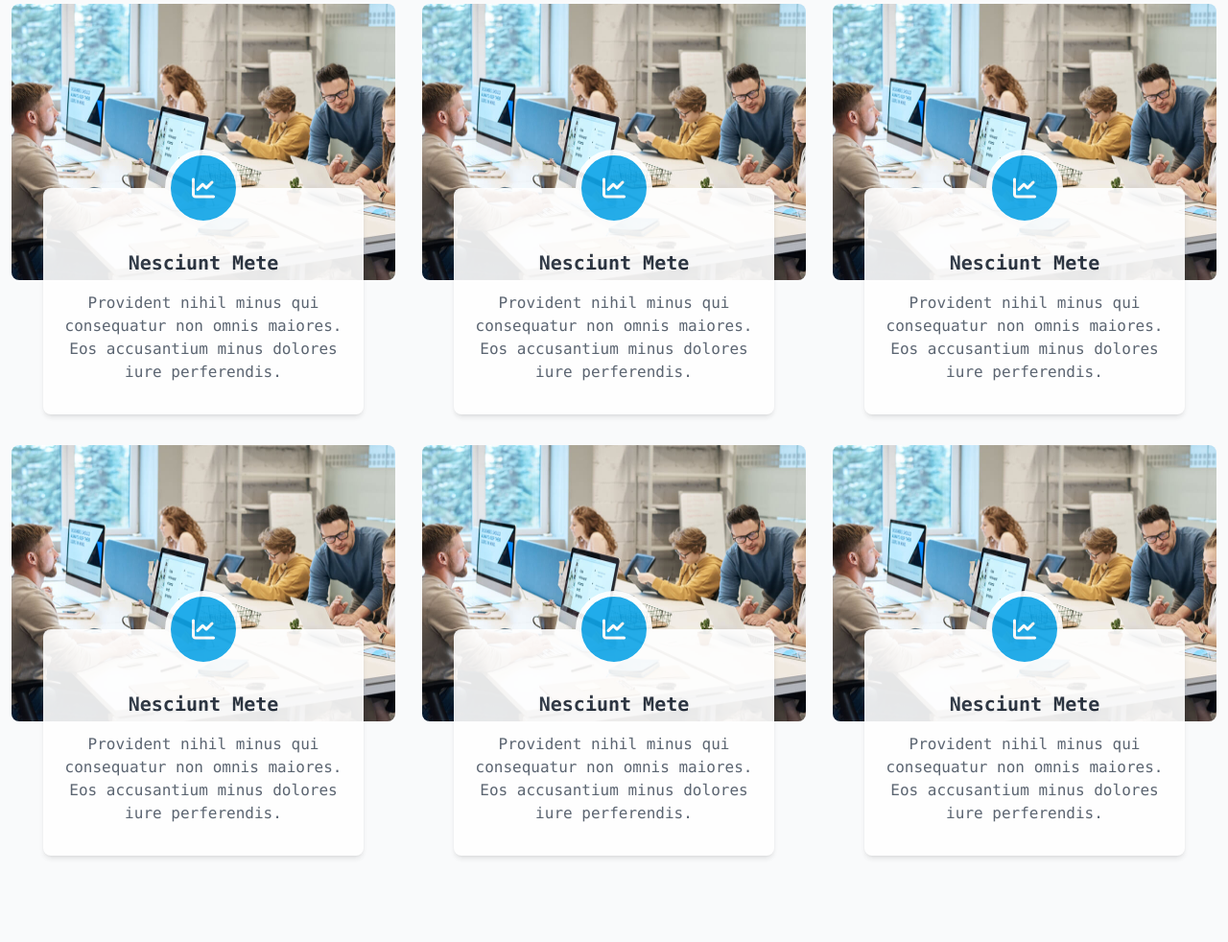
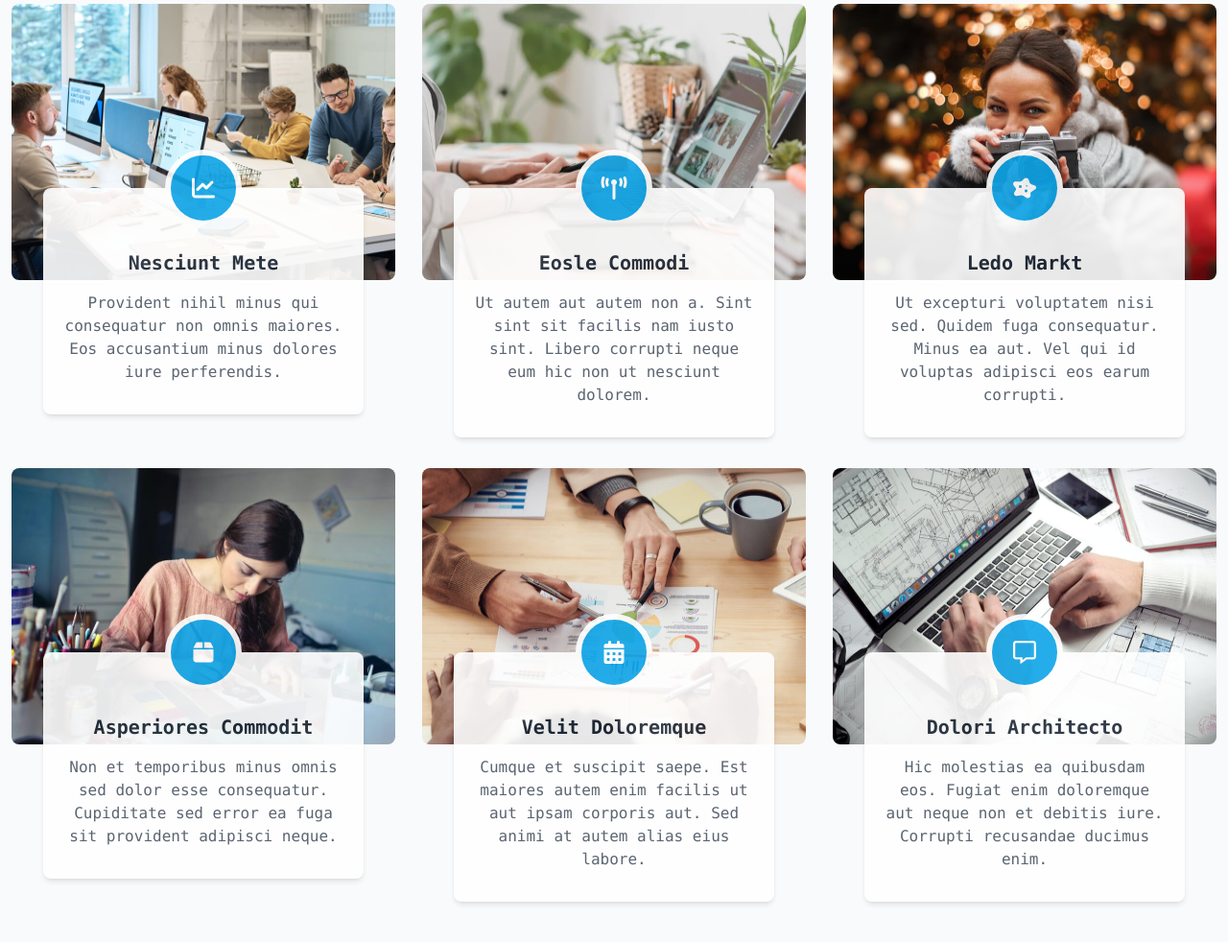
Before and after one commit to hossainrabbi/tailwind-css-landing-page, a website: page index.html in a window 1280 px wide. Shown: the part 1245-2227 px from the top of the page at 96% size. Drawn offline with Linux system fonts and the light colour scheme.

Commit message:
services area end

```diff
--- a/assets/css/input.css
+++ b/assets/css/input.css
@@ -15,3 +15,11 @@
     @apply px-6 py-8 text-center bg-gray-50 shadow rounded-xl transition-all relative hover:bg-white hover:before:absolute hover:before:bg-sky-500 before:-skew-y-2 before:inset-1 before:z-[-1] before:-right-3 before:-bottom-3 before:rounded-xl;
   }
 }
+
+.service__card:hover img {
+  transform: scale(1.2);
+}
+
+.service__card:hover .service__icon {
+  @apply bg-white border-sky-500 text-sky-500  border-[3px];
+}
--- a/index.html
+++ b/index.html
@@ -131,23 +131,21 @@
         </div>
 
         <div class="grid grid-cols-3 gap-x-7">
-          <article class="mx-auto">
-            <div class="h-72">
+          <article class="mx-auto service__card">
+            <div class="h-72 overflow-hidden">
               <img
                 src="./assets/img/services/service-1.jpg"
                 alt="Nesciunt Mete"
-                class="h-full w-full rounded-lg"
+                class="h-full w-full rounded-lg transition-transform duration-300"
               />
             </div>
             <div
               class="w-10/12 mx-auto rounded-lg bg-white opacity-90 shadow-md text-center px-5 pb-8 z-10 relative -top-24 -mb-16"
             >
               <div
-                class="w-20 h-20 flex justify-center items-center text-center rounded-full bg-sky-500 border-[6px] border-white mx-auto relative -top-10"
+                class="w-20 h-20 flex justify-center items-center text-center rounded-full transition-colors duration-300 bg-sky-500 border-[6px] border-white text-white mx-auto relative -top-10 service__icon"
               >
-                <i
-                  class="fa-solid fa-chart-line text-2xl inline-block text-white"
-                ></i>
+                <i class="fa-solid fa-chart-line text-2xl inline-block"></i>
               </div>
               <h3 class="text-xl font-semibold text-gray-800 -mt-4 mb-4">
                 Nesciunt Mete
@@ -159,142 +157,134 @@
             </div>
           </article>
 
-          <article class="mx-auto">
-            <div class="h-72">
+          <article class="mx-auto service__card">
+            <div class="h-72 overflow-hidden">
               <img
-                src="./assets/img/services/service-1.jpg"
-                alt="Nesciunt Mete"
-                class="h-full w-full rounded-lg"
+                src="./assets/img/services/service-2.jpg"
+                alt="Eosle Commodi"
+                class="h-full w-full rounded-lg transition-transform duration-300"
               />
             </div>
             <div
               class="w-10/12 mx-auto rounded-lg bg-white opacity-90 shadow-md text-center px-5 pb-8 z-10 relative -top-24 -mb-16"
             >
               <div
-                class="w-20 h-20 flex justify-center items-center text-center rounded-full bg-sky-500 border-[6px] border-white mx-auto relative -top-10"
+                class="w-20 h-20 flex justify-center items-center text-center rounded-full transition-colors duration-300 bg-sky-500 text-white border-[6px] border-white mx-auto relative -top-10 service__icon"
               >
                 <i
-                  class="fa-solid fa-chart-line text-2xl inline-block text-white"
+                  class="fa-solid fa-tower-broadcast text-2xl inline-block"
                 ></i>
               </div>
               <h3 class="text-xl font-semibold text-gray-800 -mt-4 mb-4">
-                Nesciunt Mete
+                Eosle Commodi
               </h3>
               <p class="text-gray-600">
-                Provident nihil minus qui consequatur non omnis maiores. Eos
-                accusantium minus dolores iure perferendis.
+                Ut autem aut autem non a. Sint sint sit facilis nam iusto sint.
+                Libero corrupti neque eum hic non ut nesciunt dolorem.
               </p>
             </div>
           </article>
 
-          <article class="mx-auto">
-            <div class="h-72">
+          <article class="mx-auto service__card">
+            <div class="h-72 overflow-hidden">
               <img
-                src="./assets/img/services/service-1.jpg"
-                alt="Nesciunt Mete"
-                class="h-full w-full rounded-lg"
+                src="./assets/img/services/service-3.jpg"
+                alt="Ledo Markt"
+                class="h-full w-full rounded-lg transition-transform duration-300"
               />
             </div>
             <div
               class="w-10/12 mx-auto rounded-lg bg-white opacity-90 shadow-md text-center px-5 pb-8 z-10 relative -top-24 -mb-16"
             >
               <div
-                class="w-20 h-20 flex justify-center items-center text-center rounded-full bg-sky-500 border-[6px] border-white mx-auto relative -top-10"
+                class="w-20 h-20 flex justify-center items-center text-center rounded-full transition-colors duration-300 bg-sky-500 text-white border-[6px] border-white mx-auto relative -top-10 service__icon"
               >
-                <i
-                  class="fa-solid fa-chart-line text-2xl inline-block text-white"
-                ></i>
+                <i class="fa-solid fa-disease text-2xl inline-block"></i>
               </div>
               <h3 class="text-xl font-semibold text-gray-800 -mt-4 mb-4">
-                Nesciunt Mete
+                Ledo Markt
               </h3>
               <p class="text-gray-600">
-                Provident nihil minus qui consequatur non omnis maiores. Eos
-                accusantium minus dolores iure perferendis.
+                Ut excepturi voluptatem nisi sed. Quidem fuga consequatur. Minus
+                ea aut. Vel qui id voluptas adipisci eos earum corrupti.
               </p>
             </div>
           </article>
 
-          <article class="mx-auto">
-            <div class="h-72">
+          <article class="mx-auto service__card">
+            <div class="h-72 overflow-hidden">
               <img
-                src="./assets/img/services/service-1.jpg"
-                alt="Nesciunt Mete"
-                class="h-full w-full rounded-lg"
+                src="./assets/img/services/service-4.jpg"
+                alt="Asperiores Commodit"
+                class="h-full w-full rounded-lg transition-transform duration-300"
               />
             </div>
             <div
               class="w-10/12 mx-auto rounded-lg bg-white opacity-90 shadow-md text-center px-5 pb-8 z-10 relative -top-24 -mb-16"
             >
               <div
-                class="w-20 h-20 flex justify-center items-center text-center rounded-full bg-sky-500 border-[6px] border-white mx-auto relative -top-10"
+                class="w-20 h-20 flex justify-center items-center text-center rounded-full transition-colors duration-300 bg-sky-500 text-white border-[6px] border-white mx-auto relative -top-10 service__icon"
               >
-                <i
-                  class="fa-solid fa-chart-line text-2xl inline-block text-white"
-                ></i>
+                <i class="fa-solid fa-box text-2xl inline-block"></i>
               </div>
               <h3 class="text-xl font-semibold text-gray-800 -mt-4 mb-4">
-                Nesciunt Mete
+                Asperiores Commodit
               </h3>
               <p class="text-gray-600">
-                Provident nihil minus qui consequatur non omnis maiores. Eos
-                accusantium minus dolores iure perferendis.
+                Non et temporibus minus omnis sed dolor esse consequatur.
+                Cupiditate sed error ea fuga sit provident adipisci neque.
               </p>
             </div>
           </article>
 
-          <article class="mx-auto">
-            <div class="h-72">
+          <article class="mx-auto service__card">
+            <div class="h-72 overflow-hidden">
               <img
-                src="./assets/img/services/service-1.jpg"
-                alt="Nesciunt Mete"
-                class="h-full w-full rounded-lg"
+                src="./assets/img/services/service-5.jpg"
+                alt="Velit Doloremque"
+                class="h-full w-full rounded-lg transition-transform duration-300"
               />
             </div>
             <div
               class="w-10/12 mx-auto rounded-lg bg-white opacity-90 shadow-md text-center px-5 pb-8 z-10 relative -top-24 -mb-16"
             >
               <div
-                class="w-20 h-20 flex justify-center items-center text-center rounded-full bg-sky-500 border-[6px] border-white mx-auto relative -top-10"
+                class="w-20 h-20 flex justify-center items-center text-center rounded-full transition-colors duration-300 bg-sky-500 text-white border-[6px] border-white mx-auto relative -top-10 service__icon"
               >
-                <i
-                  class="fa-solid fa-chart-line text-2xl inline-block text-white"
-                ></i>
+                <i class="fa-solid fa-calendar-days text-2xl inline-block"></i>
               </div>
               <h3 class="text-xl font-semibold text-gray-800 -mt-4 mb-4">
-                Nesciunt Mete
+                Velit Doloremque
               </h3>
               <p class="text-gray-600">
-                Provident nihil minus qui consequatur non omnis maiores. Eos
-                accusantium minus dolores iure perferendis.
+                Cumque et suscipit saepe. Est maiores autem enim facilis ut aut
+                ipsam corporis aut. Sed animi at autem alias eius labore.
               </p>
             </div>
           </article>
 
-          <article class="mx-auto">
-            <div class="h-72">
+          <article class="mx-auto service__card">
+            <div class="h-72 overflow-hidden">
               <img
-                src="./assets/img/services/service-1.jpg"
-                alt="Nesciunt Mete"
-                class="h-full w-full rounded-lg"
+                src="./assets/img/services/service-6.jpg"
+                alt="Dolori Architecto"
+                class="h-full w-full rounded-lg transition-transform duration-300"
               />
             </div>
             <div
               class="w-10/12 mx-auto rounded-lg bg-white opacity-90 shadow-md text-center px-5 pb-8 z-10 relative -top-24 -mb-16"
             >
               <div
-                class="w-20 h-20 flex justify-center items-center text-center rounded-full bg-sky-500 border-[6px] border-white mx-auto relative -top-10"
+                class="w-20 h-20 flex justify-center items-center text-center rounded-full transition-colors duration-300 bg-sky-500 text-white border-[6px] border-white mx-auto relative -top-10 service__icon"
               >
-                <i
-                  class="fa-solid fa-chart-line text-2xl inline-block text-white"
-                ></i>
+                <i class="fa-regular fa-message text-2xl inline-block"></i>
               </div>
               <h3 class="text-xl font-semibold text-gray-800 -mt-4 mb-4">
-                Nesciunt Mete
+                Dolori Architecto
               </h3>
               <p class="text-gray-600">
-                Provident nihil minus qui consequatur non omnis maiores. Eos
-                accusantium minus dolores iure perferendis.
+                Hic molestias ea quibusdam eos. Fugiat enim doloremque aut neque
+                non et debitis iure. Corrupti recusandae ducimus enim.
               </p>
             </div>
           </article>
```
Also changed, not shown: assets/css/output.css.
